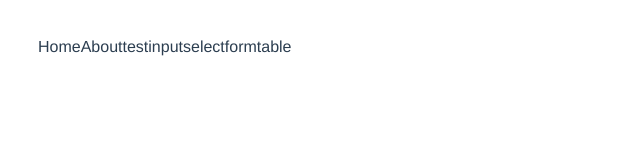
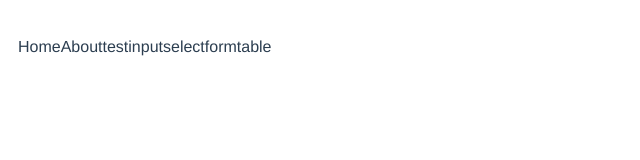
Before and after one commit to SECUncle/vue-next-tsx-base, a Vue app: page / in a window 1280 px wide. Shown: the top 160 px of the page, without its empty margins (0-640 px from the left). Built offline with nearby package versions, Linux system fonts and the light colour scheme.

Commit message:
初始化select

```diff
--- a/src/index.scss
+++ b/src/index.scss
@@ -7,8 +7,8 @@
 }
 
 #nav {
-  padding: 30px;
-  width: 200px;
+  padding: 30px 10px;
+  width: 100px;
   float: left;
 
   a {
```
Also changed, not shown: src/packages/select/index.ts (added), src/packages/select/src/option-group.tsx (added), src/packages/select/src/option.tsx (added), src/packages/select/src/select-dropdown.tsx (added), src/packages/select/src/select.tsx (added), src/packages/select/src/token.ts (added), src/packages/select/src/useOption.ts (added), src/packages/select/src/useSelect.ts (added).
